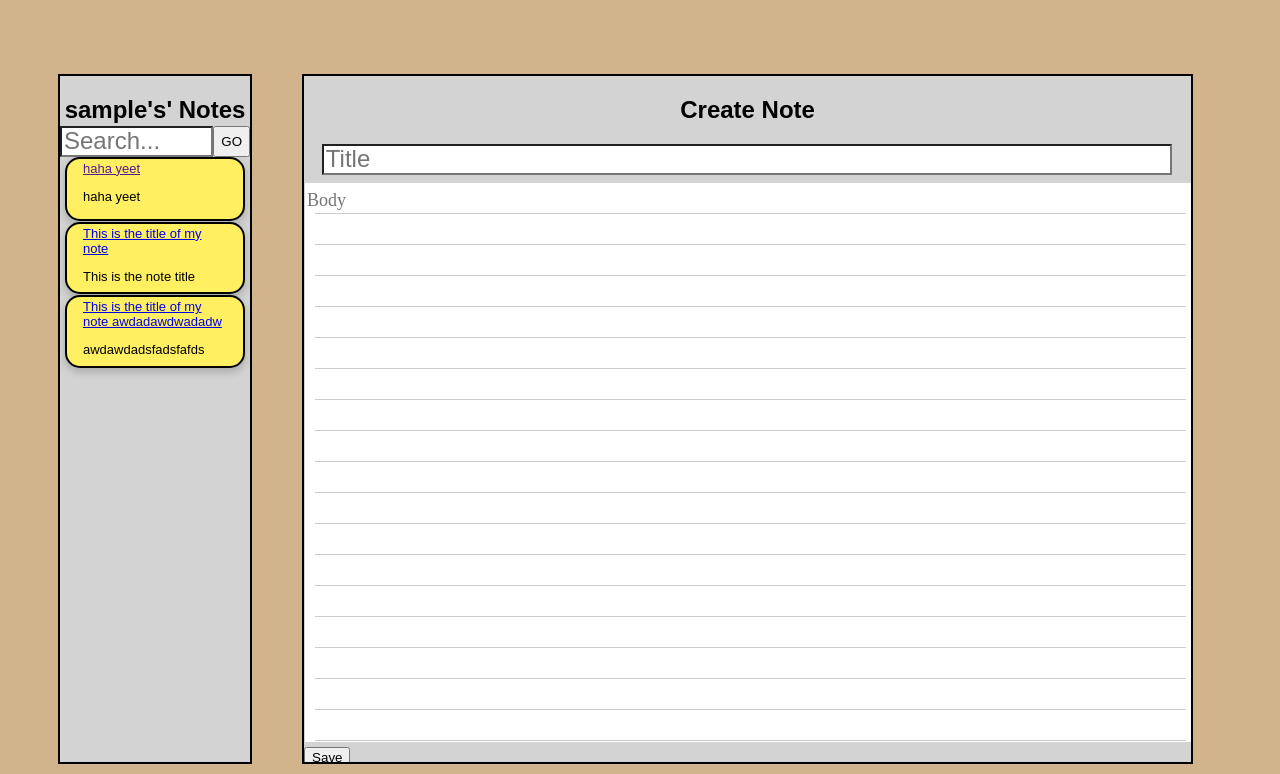
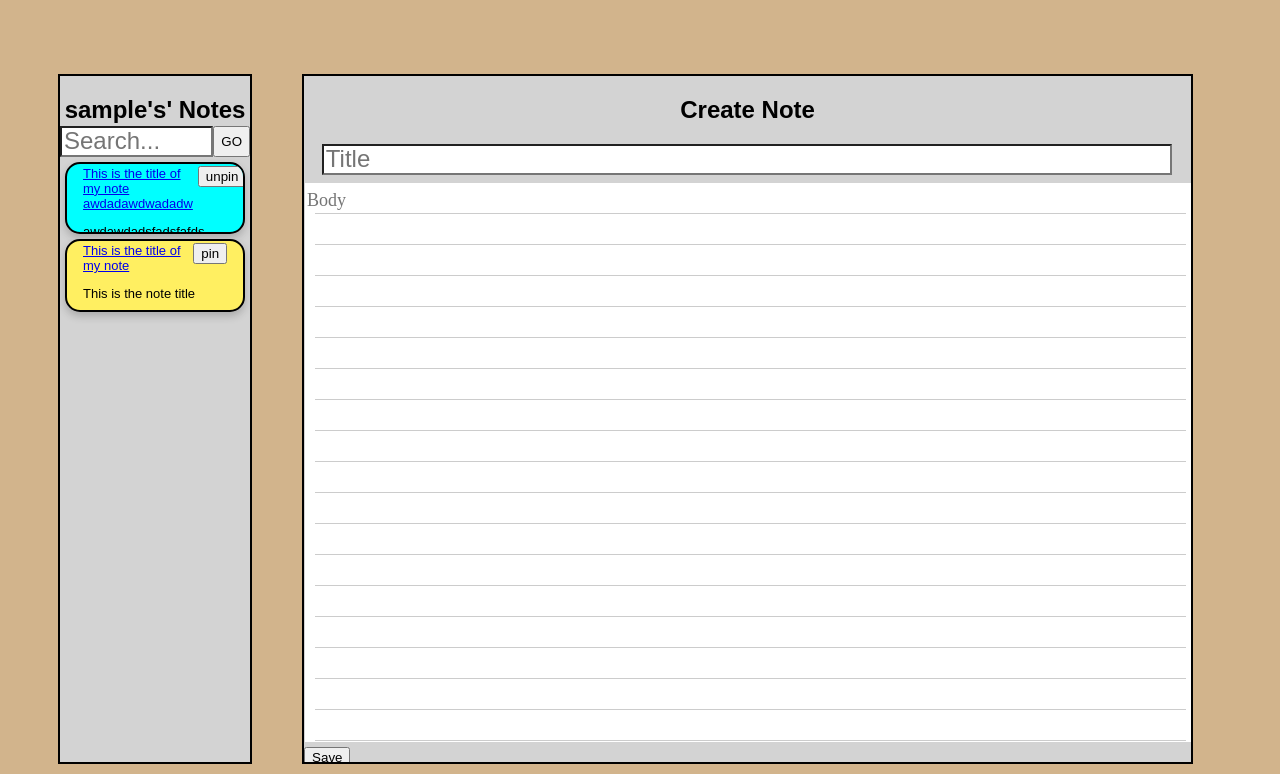
Before and after one commit to CarverWasTaken/MusketeerNotes, a Flask app: page /notes in a window 1280 px wide. Shown: the part 26-800 px from the top of the page. Run offline with Flask 2, Linux system fonts and the light colour scheme; a user stored in the database is signed in; data comes from the database, SQL or seed files in the repository; both versions use the stored data as it was after the commit.

Commit message:
adding pinning a comment

```diff
--- a/FrontEnd/app.py
+++ b/FrontEnd/app.py
@@ -95,12 +95,14 @@ def logout():
 def notes():
     if session.get('user'):
         if request.method == 'POST':
+            pinned = db.session.query(Note).filter_by(user_id=session['user_id'], pinned = True).first()
             searchFor = request.form['search']
-            search = db.session.query(Note).filter((or_(Note.title.contains(searchFor), Note.text.contains(searchFor)))).filter_by(user_id=session['user_id'])
-            return render_template('MainPage.html', notes=search, user=session['user'])
+            search = db.session.query(Note).filter((or_(Note.title.contains(searchFor), Note.text.contains(searchFor)))).filter_by(user_id=session['user_id'], pinned = False)
+            return render_template('MainPage.html', notes=search, user=session['user'], pinned = pinned)
         else:
-            my_note = db.session.query(Note).filter_by(user_id=session['user_id']).all()
-            return render_template('MainPage.html', notes=my_note,user=session['user'])
+            pinned = db.session.query(Note).filter_by(user_id=session['user_id'], pinned = True).first()
+            my_note = db.session.query(Note).filter_by(user_id=session['user_id'], pinned = False).all()
+            return render_template('MainPage.html', notes=my_note,user=session['user'], pinned = pinned)
     return redirect(url_for('login'))
 
 
@@ -127,7 +129,7 @@ def addNote():
         from datetime import date
         today = date.today()
         today = today.strftime('%m-%d-%Y')
-        new_record = Note(title, text, today,session['user_id'])
+        new_record = Note(title, text, today, False, session['user_id'])
         db.session.add(new_record)
         db.session.commit()
         return redirect(url_for('notes'))
@@ -200,6 +202,40 @@ def update_comment(comment_id, note_id):
         db.session.commit()
     return redirect('/note/' + str(note_id))
 
+# part related to pinning comments
+
+@app.route('/note/pin/<note_id>', methods=['POST'])
+def pin(note_id):
+    if session.get('user'):
+        # checking to see if there is a note pinned
+        previousPinned = db.session.query(Note).filter_by(user_id=session['user_id'], pinned = True).first()
+        if previousPinned:
+            previousPinned.pinned = False
+            db.session.add(previousPinned)
+            db.session.commit()
+
+        my_note = db.session.query(Note).filter_by(id=note_id).one()
+        my_note.pinned = True
+        db.session.add(my_note)
+        db.session.commit()
+
+        return redirect('/notes')
+    else:
+         return redirect('/login')
+
+@app.route('/note/unpin', methods=['POST'])
+def unpin():
+    if session.get('user'):
+        # checking to see if there is a note pinned
+        previousPinned = db.session.query(Note).filter_by(user_id=session['user_id'], pinned = True).first()
+        if previousPinned:
+            previousPinned.pinned = False
+            db.session.add(previousPinned)
+            db.session.commit()
+        return redirect('/notes')
+    else:
+         return redirect('/login')
+
     # start the application "app"
 if __name__ == "__main__":
     app.run()
--- a/FrontEnd/models.py
+++ b/FrontEnd/models.py
@@ -23,14 +23,16 @@ class Note(db.Model):
     title = db.Column('title', db.String(200))
     text = db.Column('text', db.String(100))
     date = db.Column('date', db.String(50))
+    pinned = db.Column('pinned', db.Boolean())
     user_id = db.Column(db.Integer, db.ForeignKey('user.id'), nullable=False)
     comments = db.relationship("Comment", backref="note", cascade = "all, delete-orphan", lazy = True)
 
 
-    def __init__(self, title, text, date, user_id):
+    def __init__(self, title, text, date, pinned, user_id):
         self.title  = title
         self.text = text
         self.date = date
+        self.pinned = pinned
         self.user_id = user_id
 
 class Comment(db.Model):
--- a/FrontEnd/static/styles/MainPageStyle.css
+++ b/FrontEnd/static/styles/MainPageStyle.css
@@ -27,7 +27,6 @@
 .container::-webkit-scrollbar {
   display: none;
 }
-
 .headerContainer{
   border: solid 2px;
   background-color: lightgray;
@@ -84,6 +83,44 @@
   max-height: 25%;
   transition-delay:0.5s;
 }
+
+.pinnedCard {
+  box-shadow: 0 4px 8px 0 rgba(0,0,0,0.2);
+  transition: 0.3s;
+  background-color: cyan;
+  margin-bottom: 1px;
+
+  border-radius: 15px;
+  max-height: 10%;
+  overflow: hidden;
+  text-overflow: ellipsis;
+
+  font-size: small;
+  z-index: 4;
+  border: solid 2px black;
+  margin-right: 5px;
+  margin-left: 5px;
+  margin-top: 5px;
+  margin-bottom: 5px;
+  transition: 0.5s max-height;
+
+  }
+
+.pinnedCard p{
+  text-overflow: ellipsis;
+  max-height: 4%;
+  width: 100%;
+  overflow: hidden;
+}
+
+.pinnedCard :hover {
+  box-shadow: 0 8px 16px 0 rgba(0,0,0,0.2);
+  background-color: lightblue;
+  max-height: 25%;
+  transition-delay:0.5s;
+}
+
+
 
   /* Add some padding inside the card container */
 .container {
--- a/FrontEnd/templates/MainPage.html
+++ b/FrontEnd/templates/MainPage.html
@@ -32,26 +32,33 @@
             <button type="submit" formaction='/notes' formmethod="POST">GO</button>
                 </div>
             </form>
-
-            <div class="card">
+            <!-- This is for the pinned note if there is one -->
+            {% if pinned %}
+            <div class="pinnedCard">
 
                 <div class="container">
 
-                    <a href="">haha yeet</a>
-                    <p>haha yeet</p>
+                    <div style="display: flex;">
+                        <a href="/note/{{pinned.id}}">{{pinned.title}}</a>
+                        <form method = 'POST' style="margin-left: 5px;" class = buttonForm> <button type="submit" formaction='/note/unpin' formmethod="POST"  class = buttonForm>unpin</button></form>
+                        </div>
+                    <p>{{ pinned.text }}</p>
 
 
                 </div>
 
             </div>
+            {% endif %}
             <div class="notecol">
                 {% for note in notes %}
 
                 <div class="card">
 
                     <div class="container">
-
+                        <div style="display: flex;">
                         <a href="/note/{{note.id}}">{{note.title}}</a>
+                        <form method = 'POST' style="margin-left: 5px;"> <button type="submit" formaction='/note/pin/{{note.id}}' formmethod="POST"  class = buttonForm> pin</button></form>
+                        </div>
                         <p>{{note.text}}</p>
 
 
```
Also changed, not shown: FrontEnd/flask_note_app.db.
